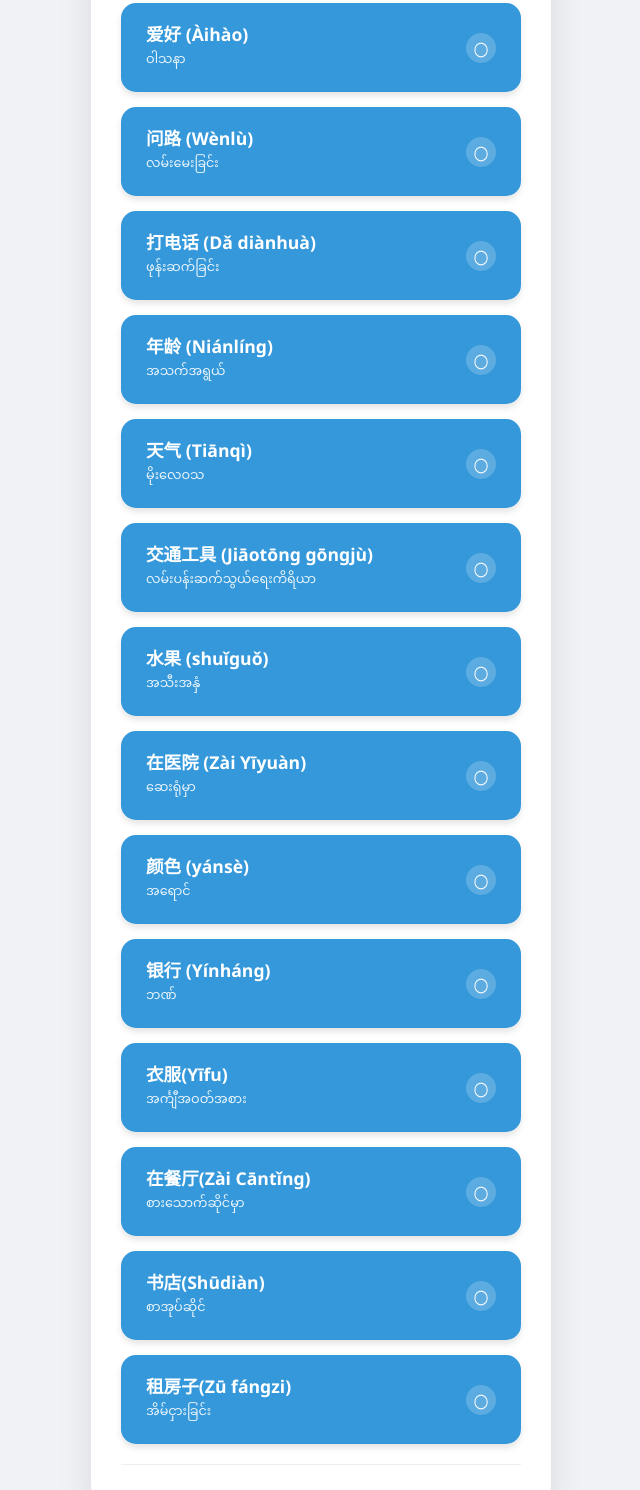
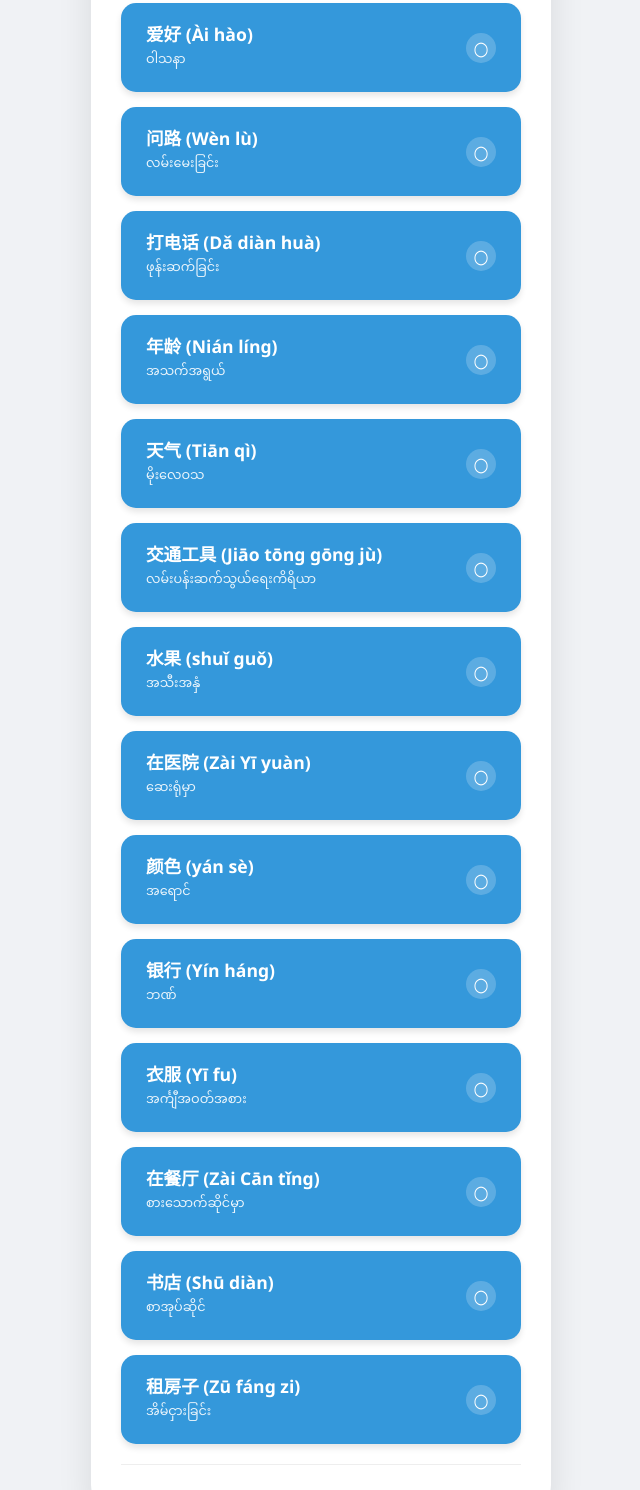
Before and after one commit to aimpolo67-bot/LearningApp, a plain HTML site: page index.html in a window 1280 px wide. Shown: the part 335-1825 px from the top of the page, without its empty margins (319-959 px from the left). Drawn offline with Linux system fonts and the light colour scheme.

Commit message:
Update index.html

```diff
--- a/index.html
+++ b/index.html
@@ -73,7 +73,7 @@
         <div class="menu-btn">
             <a href="lvl2lesson1.html" style="text-decoration:none; color:inherit; display:flex; flex-grow:1; justify-content:space-between; align-items:center;">
                 <div class="lesson-info">
-                    <span class="cn-title">爱好 (Àihào)</span>
+                    <span class="cn-title">爱好 (Ài hào)</span>
                     <span class="mm-title">ဝါသနာ</span>
                 </div>
             </a>
@@ -83,7 +83,7 @@
         <div class="menu-btn">
             <a href="lvl2lesson2.html" style="text-decoration:none; color:inherit; display:flex; flex-grow:1; justify-content:space-between; align-items:center;">
                 <div class="lesson-info">
-                    <span class="cn-title">问路 (Wènlù)</span>
+                    <span class="cn-title">问路 (Wèn lù)</span>
                     <span class="mm-title">လမ်းမေးခြင်း</span>
                 </div>
             </a>
@@ -93,7 +93,7 @@
         <div class="menu-btn">
             <a href="lvl2lesson3.html" style="text-decoration:none; color:inherit; display:flex; flex-grow:1; justify-content:space-between; align-items:center;">
                 <div class="lesson-info">
-                    <span class="cn-title">打电话 (Dǎ diànhuà)</span>
+                    <span class="cn-title">打电话 (Dǎ diàn huà)</span>
                     <span class="mm-title">ဖုန်းဆက်ခြင်း</span>
                 </div>
             </a>
@@ -103,7 +103,7 @@
         <div class="menu-btn">
             <a href="lvl2lesson4.html" style="text-decoration:none; color:inherit; display:flex; flex-grow:1; justify-content:space-between; align-items:center;">
                 <div class="lesson-info">
-                    <span class="cn-title">年龄 (Niánlíng)</span>
+                    <span class="cn-title">年龄 (Nián líng)</span>
                     <span class="mm-title">အသက်အရွယ်</span>
                 </div>
             </a>
@@ -113,7 +113,7 @@
         <div class="menu-btn">
             <a href="lvl2lesson5.html" style="text-decoration:none; color:inherit; display:flex; flex-grow:1; justify-content:space-between; align-items:center;">
                 <div class="lesson-info">
-                    <span class="cn-title">天气 (Tiānqì)</span>
+                    <span class="cn-title">天气 (Tiān qì)</span>
                     <span class="mm-title">မိုးလေဝသ</span>
                 </div>
             </a>
@@ -123,7 +123,7 @@
         <div class="menu-btn">
             <a href="lvl2lesson6.html" style="text-decoration:none; color:inherit; display:flex; flex-grow:1; justify-content:space-between; align-items:center;">
                 <div class="lesson-info">
-                    <span class="cn-title">交通工具 (Jiāotōng gōngjù)</span>
+                    <span class="cn-title">交通工具 (Jiāo tōng gōng jù)</span>
                     <span class="mm-title">လမ်းပန်းဆက်သွယ်ရေးကိရိယာ</span>
                 </div>
             </a>
@@ -133,7 +133,7 @@
         <div class="menu-btn">
             <a href="lvl2lesson7.html" style="text-decoration:none; color:inherit; display:flex; flex-grow:1; justify-content:space-between; align-items:center;">
                 <div class="lesson-info">
-                    <span class="cn-title">水果 (shuǐguǒ)</span>
+                    <span class="cn-title">水果 (shuǐ guǒ)</span>
                     <span class="mm-title">အသီးအနှံ</span>
                 </div>
             </a>
@@ -143,7 +143,7 @@
         <div class="menu-btn">
             <a href="lvl2lesson8.html" style="text-decoration:none; color:inherit; display:flex; flex-grow:1; justify-content:space-between; align-items:center;">
                 <div class="lesson-info">
-                    <span class="cn-title">在医院 (Zài Yīyuàn)</span>
+                    <span class="cn-title">在医院 (Zài Yī yuàn)</span>
                     <span class="mm-title">ဆေးရုံမှာ</span>
                 </div>
             </a>
@@ -153,7 +153,7 @@
         <div class="menu-btn">
             <a href="lvl2lesson9.html" style="text-decoration:none; color:inherit; display:flex; flex-grow:1; justify-content:space-between; align-items:center;">
                 <div class="lesson-info">
-                    <span class="cn-title">颜色 (yánsè)</span>
+                    <span class="cn-title">颜色 (yán sè)</span>
                     <span class="mm-title">အရောင်</span>
                 </div>
             </a>
@@ -163,7 +163,7 @@
         <div class="menu-btn">
             <a href="lvl2lesson10.html" style="text-decoration:none; color:inherit; display:flex; flex-grow:1; justify-content:space-between; align-items:center;">
                 <div class="lesson-info">
-                    <span class="cn-title">银行 (Yínháng)</span>
+                    <span class="cn-title">银行 (Yín háng)</span>
                     <span class="mm-title">ဘဏ်</span>
                 </div>
             </a>
@@ -173,7 +173,7 @@
         <div class="menu-btn">
             <a href="lvl2lesson11.html" style="text-decoration:none; color:inherit; display:flex; flex-grow:1; justify-content:space-between; align-items:center;">
                 <div class="lesson-info">
-                    <span class="cn-title">衣服(Yīfu)</span>
+                    <span class="cn-title">衣服 (Yī fu)</span>
                     <span class="mm-title">အင်္ကျီအဝတ်အစား</span>
                 </div>
             </a>
@@ -183,7 +183,7 @@
         <div class="menu-btn">
             <a href="lvl2lesson12.html" style="text-decoration:none; color:inherit; display:flex; flex-grow:1; justify-content:space-between; align-items:center;">
                 <div class="lesson-info">
-                    <span class="cn-title">在餐厅(Zài Cāntǐng)</span>
+                    <span class="cn-title">在餐厅 (Zài Cān tǐng)</span>
                     <span class="mm-title">စားသောက်ဆိုင်မှာ</span>
                 </div>
             </a>
@@ -193,7 +193,7 @@
         <div class="menu-btn">
             <a href="lvl2lesson13.html" style="text-decoration:none; color:inherit; display:flex; flex-grow:1; justify-content:space-between; align-items:center;">
                 <div class="lesson-info">
-                    <span class="cn-title">书店(Shūdiàn)</span>
+                    <span class="cn-title">书店 (Shū diàn)</span>
                     <span class="mm-title">စာအုပ်ဆိုင်</span>
                 </div>
             </a>
@@ -203,7 +203,7 @@
         <div class="menu-btn">
             <a href="lvl2lesson14.html" style="text-decoration:none; color:inherit; display:flex; flex-grow:1; justify-content:space-between; align-items:center;">
                 <div class="lesson-info">
-                    <span class="cn-title">租房子(Zū fángzi)</span>
+                    <span class="cn-title">租房子 (Zū fáng zi)</span>
                     <span class="mm-title">အိမ်ငှားခြင်း</span>
                 </div>
             </a>
```
